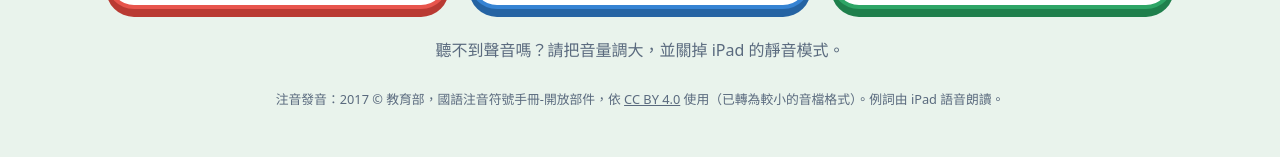
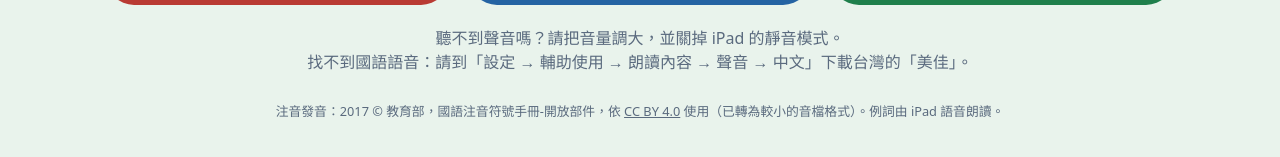
Before and after one commit to belonchen/zhuyin, a plain HTML site: page index.html in a window 1280 px wide. Shown: the part 537-694 px from the top of the page. Drawn offline with Linux system fonts and the light colour scheme; a web font is replaced by a local one.

Commit message:
例詞語音只用國語，排除廣東話；首頁顯示目前語音
Co-Authored-By: Claude Opus 5.5 <noreply@anthropic.com>
Claude-Session: https://claude.ai/code/session_014zMS3UynhS3sXU81ze1A4j

```diff
--- a/index.html
+++ b/index.html
@@ -142,7 +142,7 @@ button:focus-visible{outline:4px solid var(--f);outline-offset:3px}
       <button class="mode f" data-go="listen"><span class="g">👂</span><b>聽音找注音</b><small>聽到什麼，就點哪一個</small></button>
       <button class="mode k" data-go="picture"><span class="g">🖼️</span><b>看圖找注音</b><small>圖裡藏著哪個注音？</small></button>
     </div>
-    <p class="tip">聽不到聲音嗎？請把音量調大，並關掉 iPad 的靜音模式。</p>
+    <p class="tip">聽不到聲音嗎？請把音量調大，並關掉 iPad 的靜音模式。<br><span id="voiceInfo"></span></p>
     <p class="credit">注音發音：2017 © 教育部，國語注音符號手冊-開放部件，依 <a href="https://creativecommons.org/licenses/by/4.0/deed.zh_TW" target="_blank" rel="noopener">CC BY 4.0</a> 使用（已轉為較小的音檔格式）。例詞由 iPad 語音朗讀。</p>
   </section>
 
@@ -221,13 +221,21 @@ $('starN').textContent=stars;
 
 // voice
 let voice=null;
-function pickVoice(){const vs=speechSynthesis.getVoices();voice=vs.find(v=>/zh[-_]TW/i.test(v.lang))||vs.find(v=>/zh[-_](HK|Hant)/i.test(v.lang))||vs.find(v=>/^zh/i.test(v.lang))||null}
+// 只用國語：台灣 → 普通話 → 其他中文，排除廣東話（zh-HK / yue）
+function pickVoice(){
+  const vs=speechSynthesis.getVoices(),cant=v=>/HK|yue|Cantonese|粵|廣東/i.test(v.lang+v.name);
+  voice=vs.find(v=>/zh[-_]TW/i.test(v.lang))||vs.find(v=>/Mei-?Jia|美佳/i.test(v.name))
+    ||vs.find(v=>/zh[-_]CN/i.test(v.lang)&&!cant(v))||vs.find(v=>/^(zh|cmn)/i.test(v.lang)&&!cant(v))||null;
+  const el=document.getElementById('voiceInfo');
+  if(el)el.textContent=voice?`例詞語音：${voice.name}（${voice.lang}）`
+    :'找不到國語語音：請到「設定 → 輔助使用 → 朗讀內容 → 聲音 → 中文」下載台灣的「美佳」。';
+}
 if('speechSynthesis' in window){pickVoice();speechSynthesis.onvoiceschanged=pickVoice}
 function say(text){
   if(!('speechSynthesis' in window))return;
   speechSynthesis.cancel();
   const u=new SpeechSynthesisUtterance(text);
-  u.lang='zh-TW';if(voice)u.voice=voice;u.rate=.75;u.pitch=1.1;
+  if(!voice)return;u.voice=voice;u.lang=voice.lang;u.rate=.75;u.pitch=1.1;
   speechSynthesis.speak(u);
 }
 
```
